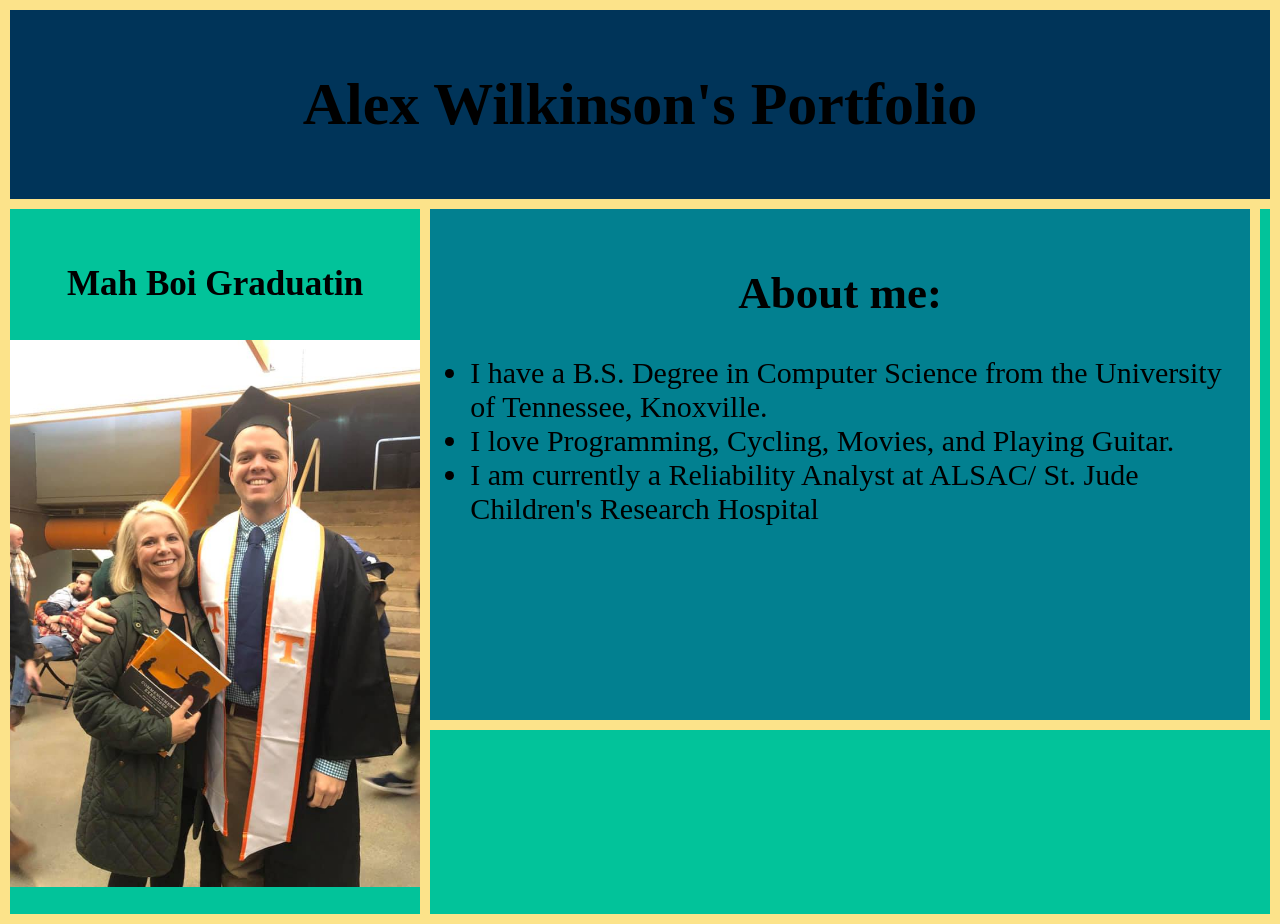
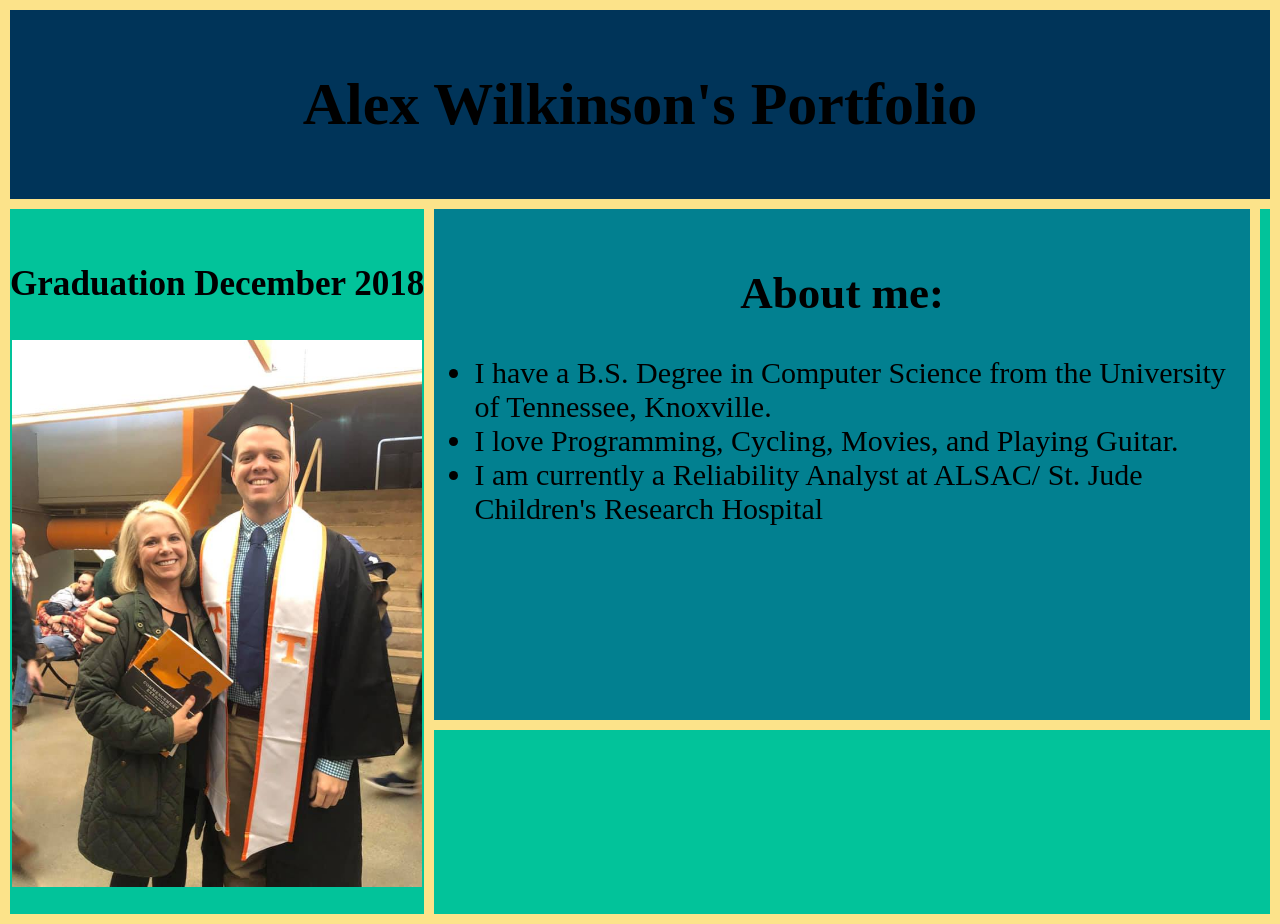
Before and after one commit to awilki13/awilki13.github.io, a plain HTML site: page index.html in a window 1280 px wide. Drawn offline with Linux system fonts and the light colour scheme.

Commit message:
updated with grid and photo

```diff
--- a/index.html
+++ b/index.html
@@ -13,7 +13,7 @@
       <h1>Alex Wilkinson's Portfolio</h1>
     </header>
     <div class="menu">
-      <h3>Mah Boi Graduatin</h3>
+      <h3>Graduation December 2018</h3>
       <img src="resources/img/grad.jpg" alt="">
     </div>
     <div class="main">
```
